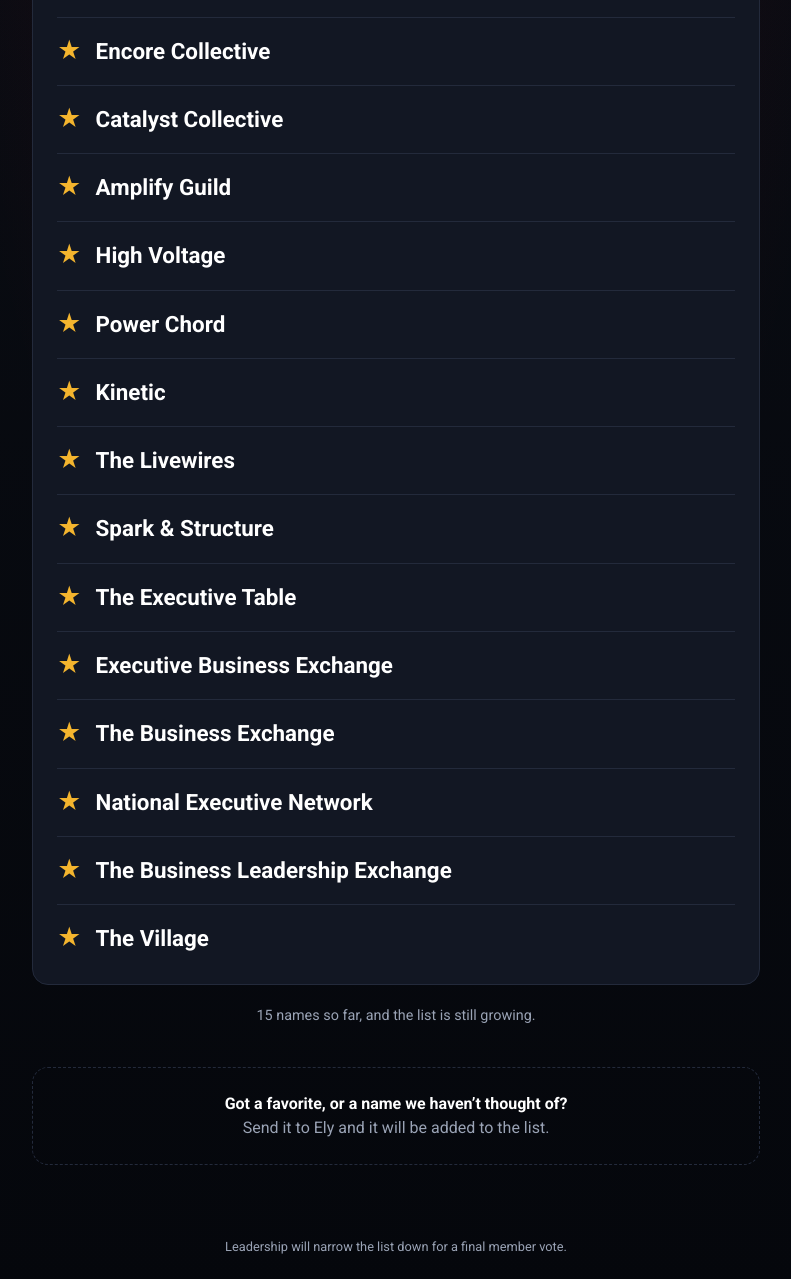
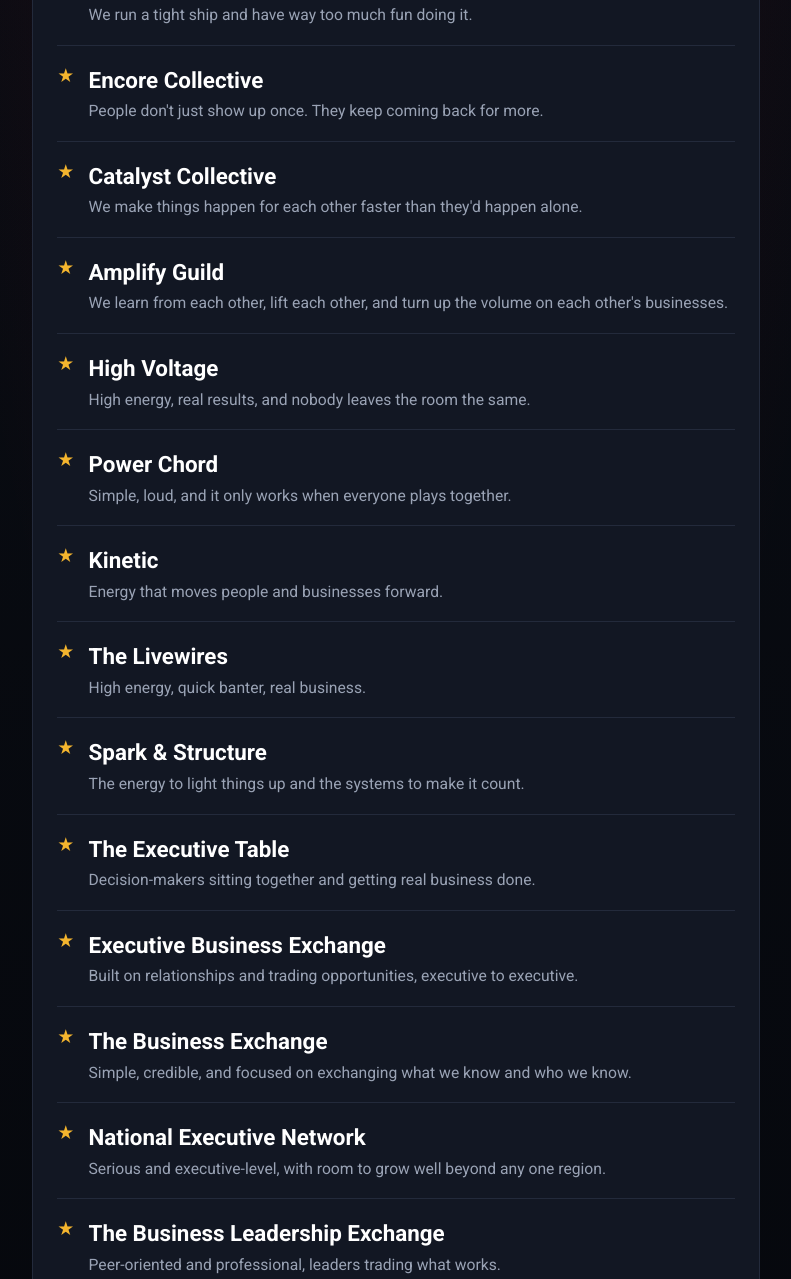
Before and after one commit to elydelaney/new-chapter-name, a plain HTML site: page index.html in a window 1280 px wide. Shown: the part 444-1723 px from the top of the page, without its empty margins (244-1035 px from the left). Drawn offline with Linux system fonts and the light colour scheme.

Commit message:
Add one-line descriptions to each name

```diff
--- a/index.html
+++ b/index.html
@@ -104,13 +104,23 @@
   }
 
   .names li {
-    display: flex;
-    align-items: baseline;
-    gap: 14px;
-    padding: 16px 0;
+    display: grid;
+    grid-template-columns: auto 1fr;
+    column-gap: 14px;
+    padding: 18px 0;
+    border-bottom: 1px solid var(--card-border);
+  }
+
+  .nm {
     font-size: clamp(1.1rem, 3.4vw, 1.4rem);
     font-weight: 700;
-    border-bottom: 1px solid var(--card-border);
+  }
+
+  .ds {
+    grid-column: 2;
+    margin-top: 2px;
+    font-size: 0.98rem;
+    color: var(--muted);
   }
 
   .names li:last-child { border-bottom: 0; }
@@ -166,21 +176,21 @@
 
     <section class="panel" aria-label="Submitted names">
       <ul class="names">
-        <li>Method &amp; Madness</li>
-        <li>Encore Collective</li>
-        <li>Catalyst Collective</li>
-        <li>Amplify Guild</li>
-        <li>High Voltage</li>
-        <li>Power Chord</li>
-        <li>Kinetic</li>
-        <li>The Livewires</li>
-        <li>Spark &amp; Structure</li>
-        <li>The Executive Table</li>
-        <li>Executive Business Exchange</li>
-        <li>The Business Exchange</li>
-        <li>National Executive Network</li>
-        <li>The Business Leadership Exchange</li>
-        <li>The Village</li>
+        <li><span class="nm">Method &amp; Madness</span><span class="ds">We run a tight ship and have way too much fun doing it.</span></li>
+        <li><span class="nm">Encore Collective</span><span class="ds">People don&#x27;t just show up once. They keep coming back for more.</span></li>
+        <li><span class="nm">Catalyst Collective</span><span class="ds">We make things happen for each other faster than they&#x27;d happen alone.</span></li>
+        <li><span class="nm">Amplify Guild</span><span class="ds">We learn from each other, lift each other, and turn up the volume on each other&#x27;s businesses.</span></li>
+        <li><span class="nm">High Voltage</span><span class="ds">High energy, real results, and nobody leaves the room the same.</span></li>
+        <li><span class="nm">Power Chord</span><span class="ds">Simple, loud, and it only works when everyone plays together.</span></li>
+        <li><span class="nm">Kinetic</span><span class="ds">Energy that moves people and businesses forward.</span></li>
+        <li><span class="nm">The Livewires</span><span class="ds">High energy, quick banter, real business.</span></li>
+        <li><span class="nm">Spark &amp; Structure</span><span class="ds">The energy to light things up and the systems to make it count.</span></li>
+        <li><span class="nm">The Executive Table</span><span class="ds">Decision-makers sitting together and getting real business done.</span></li>
+        <li><span class="nm">Executive Business Exchange</span><span class="ds">Built on relationships and trading opportunities, executive to executive.</span></li>
+        <li><span class="nm">The Business Exchange</span><span class="ds">Simple, credible, and focused on exchanging what we know and who we know.</span></li>
+        <li><span class="nm">National Executive Network</span><span class="ds">Serious and executive-level, with room to grow well beyond any one region.</span></li>
+        <li><span class="nm">The Business Leadership Exchange</span><span class="ds">Peer-oriented and professional, leaders trading what works.</span></li>
+        <li><span class="nm">The Village</span><span class="ds">To have a village you have to be a villager, and this group shows up that way for each other.</span></li>
       </ul>
     </section>
 
```
